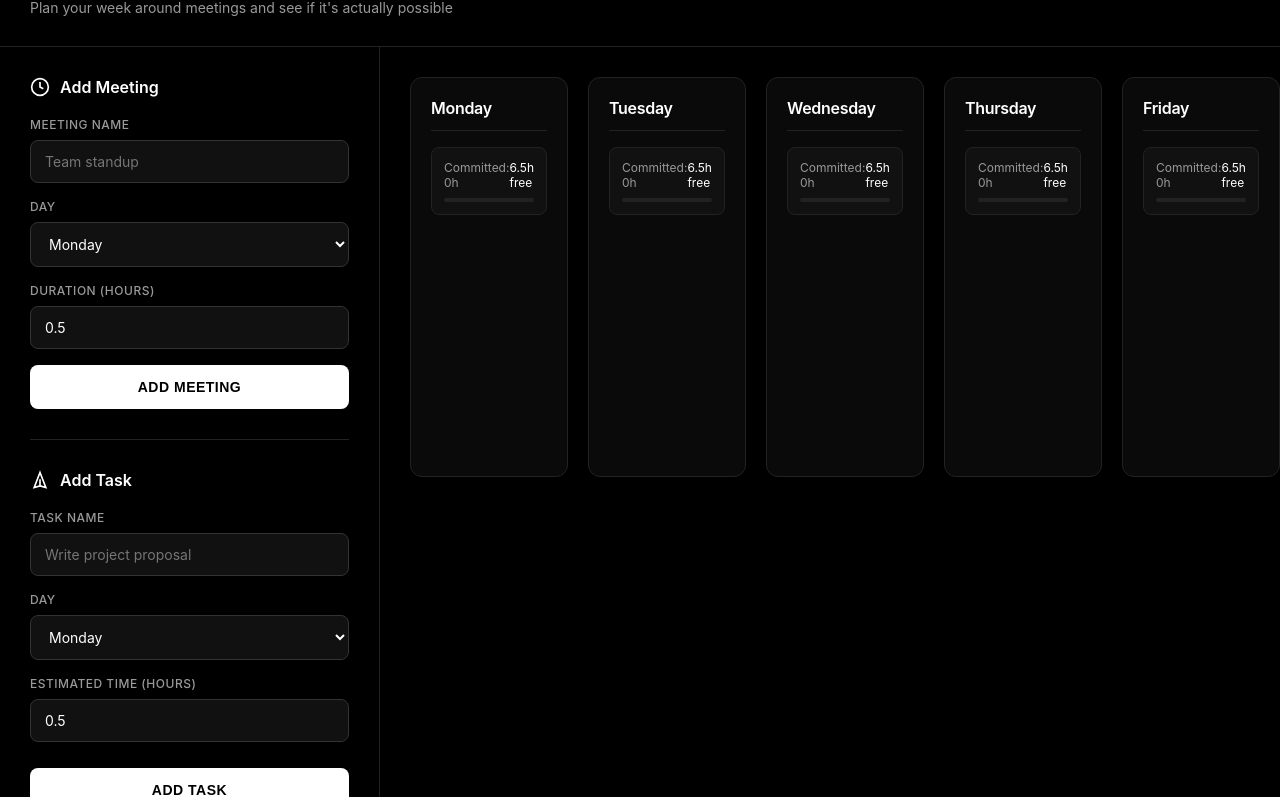
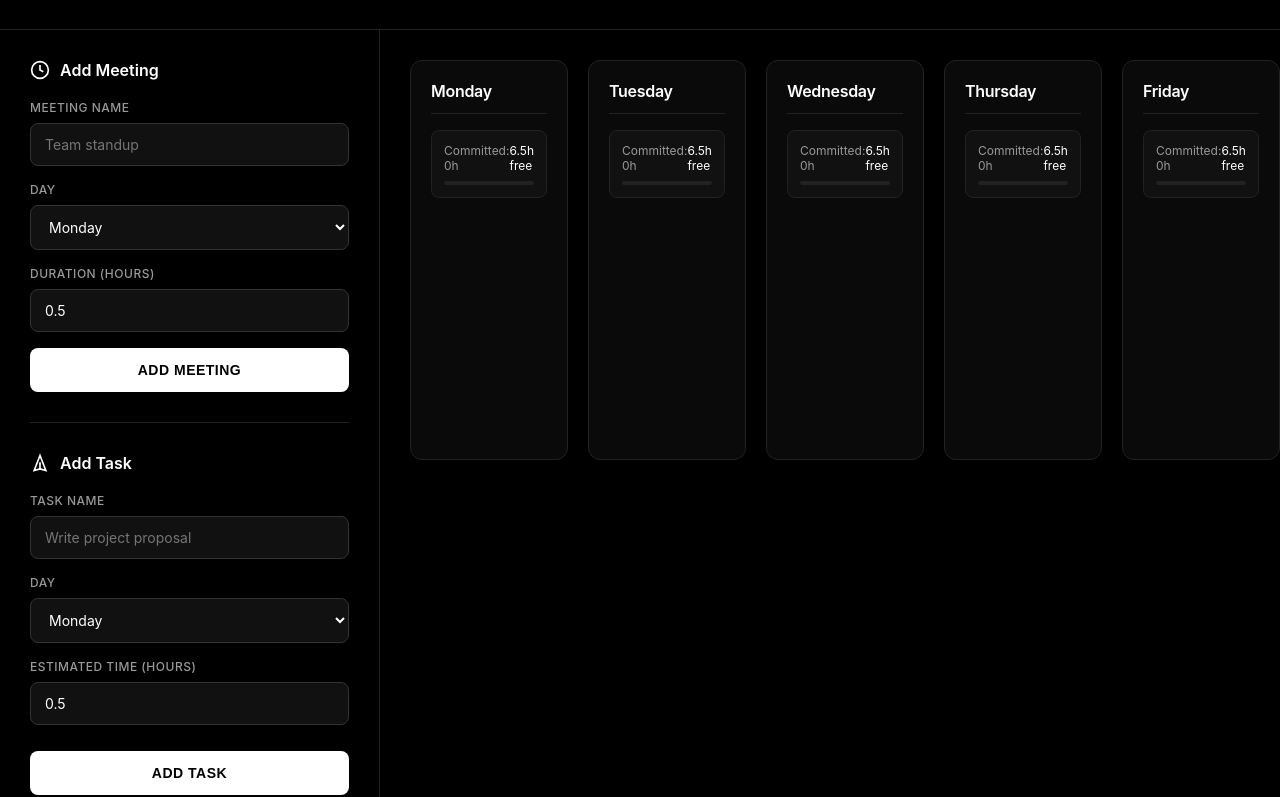
Before and after one commit to vibrantrhinoceros/weekly-planner, a plain HTML site: page index.html in a window 1280 px wide. Shown: the part 88-885 px from the top of the page. Drawn offline with Linux system fonts and the light colour scheme.

Commit message:
Update index.html

```diff
--- a/index.html
+++ b/index.html
@@ -309,7 +309,6 @@
     <div class="container">
         <div class="header">
             <h1>Weekly Task Planner</h1>
-            <p>Plan your week around meetings and see if it's actually possible</p>
         </div>
 
         <div class="content">
```
